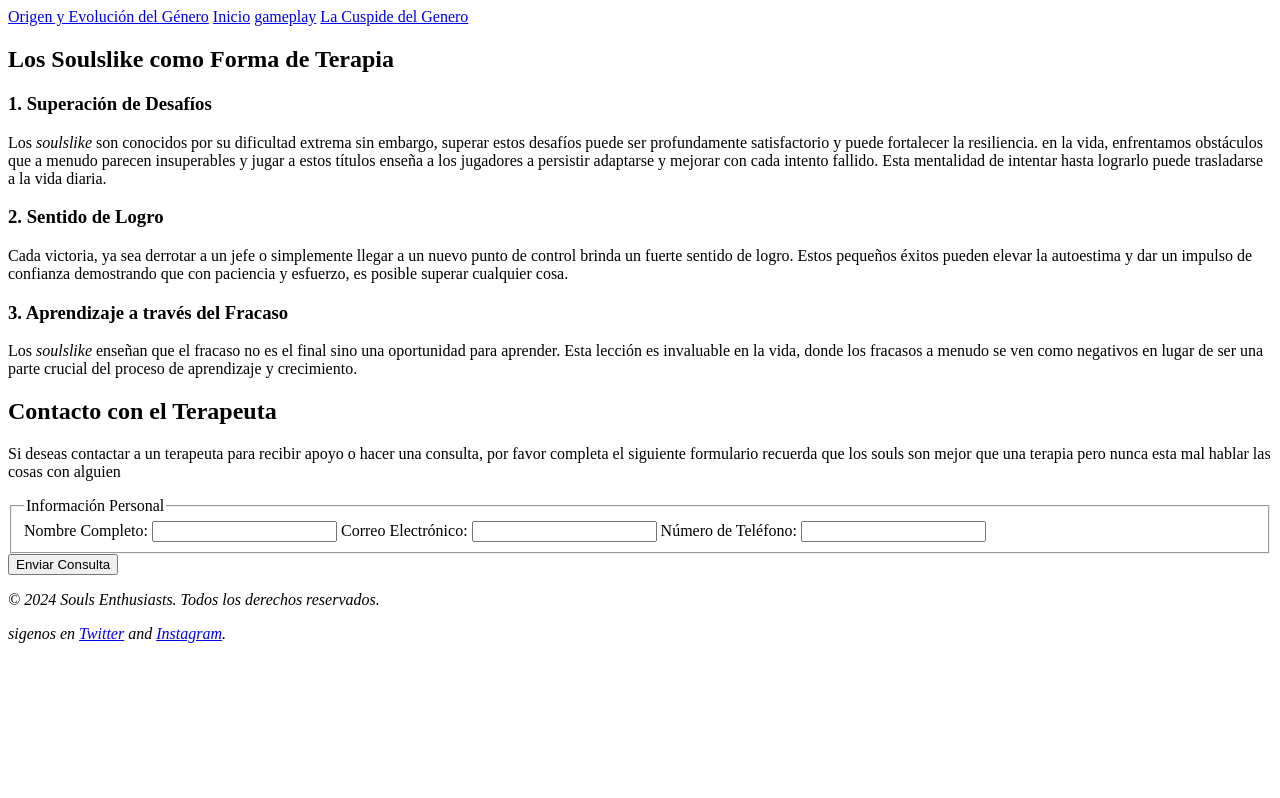
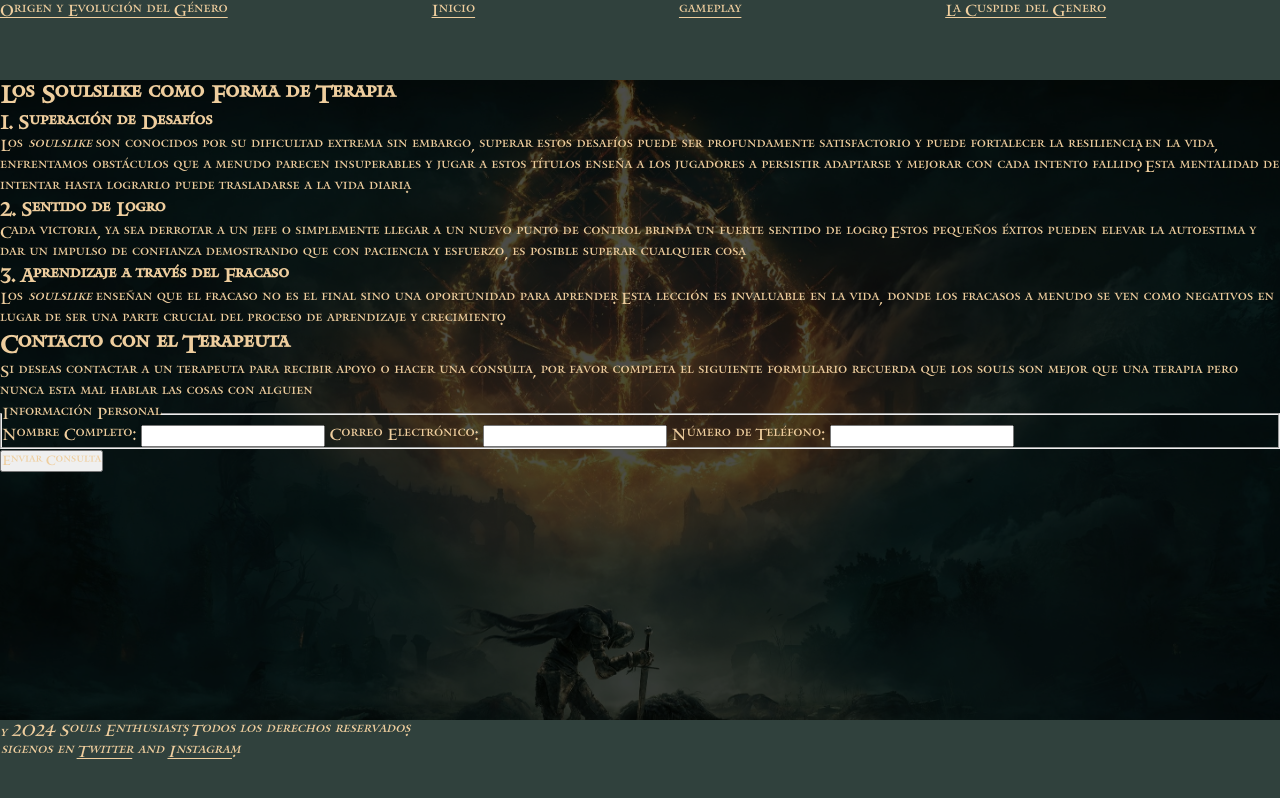
Before and after one commit to FrankDev88/Act-2, a plain HTML site: page terapia.html in a window 1280 px wide. Drawn offline with Linux system fonts and the light colour scheme; a script that the page names is missing.

Commit message:
IMELDA EVIDENCIA

```diff
--- /dev/null
+++ b/form.js
@@ -0,0 +1,16 @@
+document.addEventListener("DOMContentLoaded", function() {
+    const form = document.querySelector("form");
+
+    form.addEventListener("submit", function(event) {
+        event.preventDefault(); // Evitar el envío real del formulario
+
+        // Obtener el nombre del usuario desde el formulario
+        const nombre = document.getElementById("nombre").value;
+
+        // Mostrar mensaje de agradecimiento
+        alert(`Gracias, ${nombre}, por contactarnos. Te responderemos pronto.`);
+
+        // Limpiar el formulario después de mostrar el mensaje (opcional)
+        form.reset();
+    });
+});
--- /dev/null
+++ b/gameplay.css
@@ -0,0 +1,76 @@
+/*
+@font-face {
+    font-family: 'MantiniaRegular';
+    src: url('fonts/Mantinia Regular.otf') format('opentype');
+}
+
+*{
+    color: #efce9e;
+    font-family: 'MantiniaRegular', sans-serif;
+}
+.main{
+    background-color: rgba(0, 0, 0, 0.7);
+}
+.header{
+    background-color: #30413d;
+}
+.footer{
+    background-color: #30413d;
+
+}
+*/
+* {
+    margin: 0;
+    padding: 0;
+    box-sizing: border-box;
+}
+.header nav {
+    display: grid;
+    grid-template-columns: repeat(4, auto); /* Crea una columna para cada enlace */
+    gap: 30px; /* Ajusta este valor para controlar el espacio entre los enlaces */
+    text-decoration: none;
+}
+@font-face {
+    font-family: 'MantiniaRegular';
+    src: url('fonts/Mantinia Regular.otf') format('opentype');
+}
+
+* {
+    color: #efce9e;
+    font-family: 'MantiniaRegular', sans-serif;
+    position: relative;
+    z-index: 5;
+}
+
+.main {
+    background-image: url('elden.jpg');
+    background-size: cover;
+    background-position: center;
+    background-repeat: no-repeat;
+    position: relative;
+
+}
+
+.main::before {
+    content: ''; /* Necesario para el pseudo-elemento */
+    position: absolute; /* Posiciona el pseudo-elemento sobre el contenedor */
+    top: 0;
+    left: 0;
+    right: 0;
+    bottom: 0;
+    background-color: rgba(0, 0, 0, 0.7); /* Color negro semitransparente */
+    z-index: 1; /* Asegura que el negro esté encima de la imagen */
+}
+
+
+.header {
+    background-color: #30413d;
+    height: 10vh;
+
+}
+
+.footer {
+    height: 10vh;
+
+    background-color: #30413d;
+}
--- /dev/null
+++ b/index.css
@@ -0,0 +1,56 @@
+* {
+    margin: 0;
+    padding: 0;
+    box-sizing: border-box;
+}
+@font-face {
+    font-family: 'MantiniaRegular';
+    src: url('fonts/Mantinia Regular.otf') format('opentype');
+}
+
+* {
+    color: #efce9e;
+    font-family: 'MantiniaRegular', sans-serif;
+    position: relative;
+    z-index: 5;
+}
+
+.main {
+    background-image: url('elden.jpg');
+    background-size: cover;
+    background-position: center;
+    background-repeat: no-repeat;
+    position: relative;
+
+}
+
+.main::before {
+    content: ''; /* Necesario para el pseudo-elemento */
+    position: absolute; /* Posiciona el pseudo-elemento sobre el contenedor */
+    top: 0;
+    left: 0;
+    right: 0;
+    bottom: 0;
+    background-color: rgba(0, 0, 0, 0.7); /* Color negro semitransparente */
+    z-index: 1; /* Asegura que el negro esté encima de la imagen */
+}
+
+
+.header {
+    background-color: #30413d;
+    height: 10vh;
+
+
+}
+
+.header nav {
+    display: grid;
+    grid-template-columns: repeat(4, auto); /* Crea una columna para cada enlace */
+    gap: 30px; /* Ajusta este valor para controlar el espacio entre los enlaces */
+    text-decoration: none;
+}
+.footer {
+    background-color: #30413d;
+    height: 10vh;
+
+}
--- /dev/null
+++ b/mjrsouls.css
@@ -0,0 +1,56 @@
+
+* {
+    margin: 0;
+    padding: 0;
+    box-sizing: border-box;
+}
+.header nav {
+    display: grid;
+    grid-template-columns: repeat(4, auto); /* Crea una columna para cada enlace */
+    gap: 30px; /* Ajusta este valor para controlar el espacio entre los enlaces */
+    text-decoration: none;
+}
+@font-face {
+    font-family: 'MantiniaRegular';
+    src: url('fonts/Mantinia Regular.otf') format('opentype');
+}
+
+* {
+    color: #efce9e;
+    font-family: 'MantiniaRegular', sans-serif;
+    position: relative;
+    z-index: 5;
+}
+
+.main {
+    background-image: url('elden.jpg');
+    background-size: cover;
+    background-position: center;
+    background-repeat: no-repeat;
+    position: relative;
+
+}
+
+.main::before {
+    content: ''; /* Necesario para el pseudo-elemento */
+    position: absolute; /* Posiciona el pseudo-elemento sobre el contenedor */
+    top: 0;
+    left: 0;
+    right: 0;
+    bottom: 0;
+    background-color: rgba(0, 0, 0, 0.7); /* Color negro semitransparente */
+    z-index: 1; /* Asegura que el negro esté encima de la imagen */
+}
+
+
+.header {
+    background-color: #30413d;
+    height: 10vh;
+
+}
+
+.footer {
+    height: 10vh;
+
+    background-color: #30413d;
+}
--- /dev/null
+++ b/origen.css
@@ -0,0 +1,56 @@
+* {
+    margin: 0;
+    padding: 0;
+    box-sizing: border-box;
+}
+
+.header nav {
+    display: grid;
+    grid-template-columns: repeat(4, auto); /* Crea una columna para cada enlace */
+    gap: 30px; /* Ajusta este valor para controlar el espacio entre los enlaces */
+    text-decoration: none;
+}
+@font-face {
+    font-family: 'MantiniaRegular';
+    src: url('fonts/Mantinia Regular.otf') format('opentype');
+}
+
+* {
+    color: #efce9e;
+    font-family: 'MantiniaRegular', sans-serif;
+    position: relative;
+    z-index: 5;
+}
+
+.main {
+    background-image: url('elden.jpg');
+    background-size: cover;
+    background-position: center;
+    background-repeat: no-repeat;
+    position: relative;
+
+}
+
+.main::before {
+    content: ''; /* Necesario para el pseudo-elemento */
+    position: absolute; /* Posiciona el pseudo-elemento sobre el contenedor */
+    top: 0;
+    left: 0;
+    right: 0;
+    bottom: 0;
+    background-color: rgba(0, 0, 0, 0.7); /* Color negro semitransparente */
+    z-index: 1; /* Asegura que el negro esté encima de la imagen */
+}
+
+
+.header {
+    background-color: #30413d;
+    height: 10vh;
+
+}
+
+.footer {
+    height: 10vh;
+
+    background-color: #30413d;
+}
--- /dev/null
+++ b/terapia.css
@@ -0,0 +1,53 @@
+* {
+    margin: 0;
+    padding: 0;
+    box-sizing: border-box;
+}
+@font-face {
+    font-family: 'MantiniaRegular';
+    src: url('fonts/Mantinia Regular.otf') format('opentype');
+}
+
+* {
+    color: #efce9e;
+    font-family: 'MantiniaRegular', sans-serif;
+    position: relative;
+    z-index: 5;
+}
+
+.main {
+    background-image: url('elden.jpg');
+    background-size: cover;
+    background-position: center;
+    background-repeat: no-repeat;
+    position: relative;
+    height: 80vh;
+
+}
+
+.main::before {
+    content: ''; /* Necesario para el pseudo-elemento */
+    position: absolute; /* Posiciona el pseudo-elemento sobre el contenedor */
+    top: 0;
+    left: 0;
+    right: 0;
+    bottom: 0;
+    background-color: rgba(0, 0, 0, 0.7); /* Color negro semitransparente */
+    z-index: 1; /* Asegura que el negro esté encima de la imagen */
+}
+
+
+.header {
+    background-color: #30413d;
+    height: 10vh;
+}
+.header nav {
+    display: grid;
+    grid-template-columns: repeat(4, auto); /* Crea una columna para cada enlace */
+    gap: 30px; /* Ajusta este valor para controlar el espacio entre los enlaces */
+    text-decoration: none;
+}
+.footer {
+    background-color: #30413d;
+    height: 10vh;
+}
--- a/terapia.html
+++ b/terapia.html
@@ -6,11 +6,12 @@
     <meta name="viewport" content="width=device-width, initial-scale=1.0">
     <meta name="keywords" content="DarkSouls, Elden Ring, Souls, FromSoftware, Dificil, Souls Like,terapia">
     <meta name="description" content="Entra a la pagina web para descubrir por que los Souls son terapia">
-
+    <link rel="stylesheet" href="terapia.css">
+    <script src="form.js"></script>
     <title>SoulsLike</title>
 </head>
 <body>
-    <header>
+    <header class="header">
         <nav>
             <a href="./origen.html">Origen y Evolución del Género</a>
             <a href="./index.html">Inicio</a>
@@ -18,7 +19,7 @@
             <a href="./elmejorsouls.html">La Cuspide del Genero</a>
         </nav>
     </header>
-    <main>
+    <main class="main">
 
         <section>
             <h2>Los Soulslike como Forma de Terapia</h2>
@@ -65,7 +66,7 @@
         </section>
 
     </main>
-    <footer>
+    <footer class="footer">
         <address>
             <p>&copy; 2024 Souls Enthusiasts. Todos los derechos reservados.</p>
             <p>sigenos en  <a href="https://twitter.com/soulsenthusiasts" target="_blank">Twitter</a> and <a href="https://www.instagram.com/soulsenthusiasts" target="_blank">Instagram</a>.</p>
```
Also changed, not shown: TERAPI.HTML (added, +140 -0 lines), elmejorsouls.html (+4 -4 lines), gameplay.html (+4 -4 lines), index.html (+4 -4 lines), origen.html (+4 -3 lines), ELDEN_CLEAN.jpg (added), ELDEN_GOLD.jpg (added), elden.jpg (added), elden_clean.webp (added), fonts/Mantinia Regular.otf (added).
